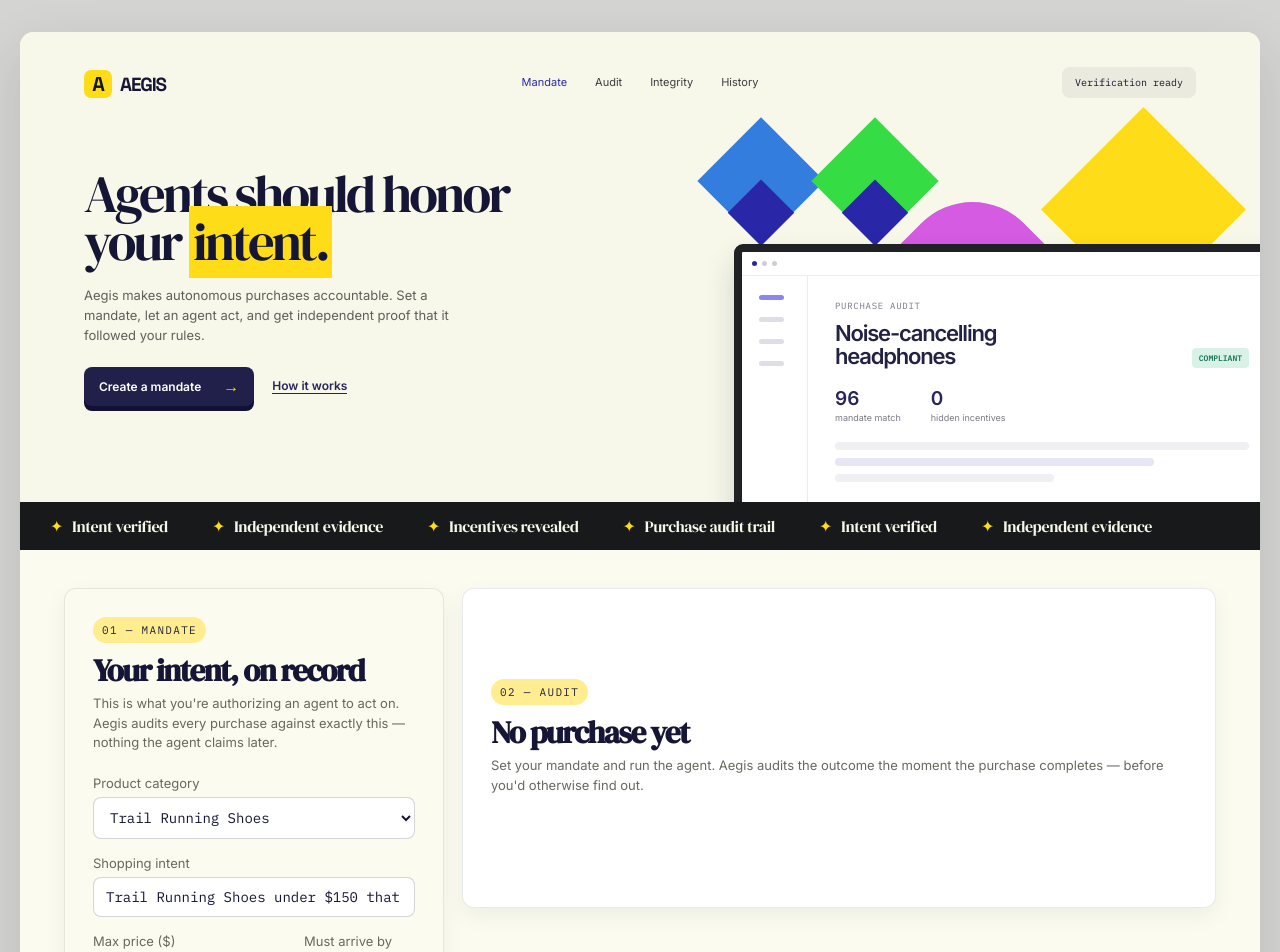
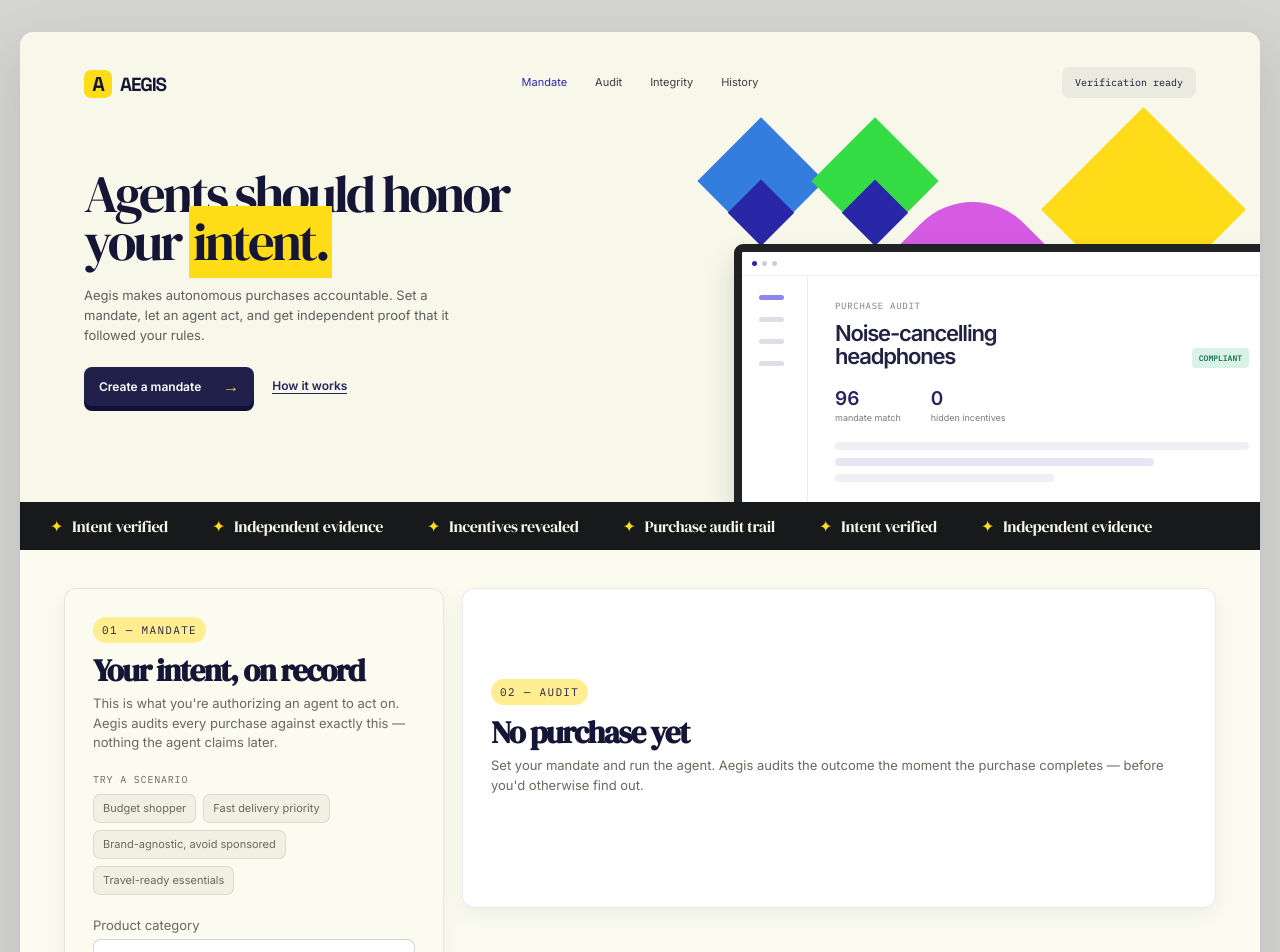
Before and after one commit to THISHA-SAMPATH/aegis-compliance-auditor, a React (Vite) app: page / in a window 1280 px wide. Shown: the top 952 px of the page. Built offline with nearby package versions, Linux system fonts and the light colour scheme.

Commit message:
Mandate presets for fast demo switching

```diff
--- a/src/App.css
+++ b/src/App.css
@@ -134,6 +134,47 @@
   font-size: 14px;
   line-height: 1.5;
   margin: 0 0 22px;
+}
+
+.mandate-presets {
+  margin: -2px 0 22px;
+}
+
+.preset-label {
+  display: block;
+  margin-bottom: 8px;
+  color: var(--text-dim);
+  font-size: 10px;
+  letter-spacing: 0.08em;
+  text-transform: uppercase;
+}
+
+.preset-buttons {
+  display: flex;
+  flex-wrap: wrap;
+  gap: 7px;
+}
+
+.preset-btn {
+  padding: 7px 9px;
+  border: 1px solid var(--line);
+  border-radius: 7px;
+  background: var(--paper-dim);
+  color: var(--text-dim);
+  font-size: 11px;
+  line-height: 1.2;
+  transition: background 0.15s ease, border-color 0.15s ease, color 0.15s ease;
+}
+
+.preset-btn:hover {
+  border-color: #7f7bdc;
+  color: #2926a8;
+}
+
+.preset-btn.active {
+  border-color: #2926a8;
+  background: #2926a8;
+  color: #ffffff;
 }
 
 .field {
--- a/src/components/MandateBuilder.jsx
+++ b/src/components/MandateBuilder.jsx
@@ -1,6 +1,15 @@
-import { CATEGORIES, createCategoryQuery } from '../data/marketplace';
+import { CATEGORIES, createCategoryQuery, INTENT_PRESETS } from '../data/marketplace';
 
 export default function MandateBuilder({ intent, setIntent, bias, setBias, onRun, running, liveMode }) {
+  const activePreset = INTENT_PRESETS.find(({ intent: preset }) => (
+    preset.category === intent.category
+    && preset.query === intent.query
+    && preset.maxPrice === intent.maxPrice
+    && preset.mustArriveBy === intent.mustArriveBy
+    && preset.preference === intent.preference
+    && preset.avoidSponsored === intent.avoidSponsored
+  ))?.id;
+
   return (
     <section className="panel mandate">
       <div className="panel-eyebrow">01 — Mandate</div>
@@ -9,6 +18,23 @@ export default function MandateBuilder({ intent, setIntent, bias, setBias, onRun
         This is what you're authorizing an agent to act on. Aegis audits every
         purchase against exactly this — nothing the agent claims later.
       </p>
+
+      <div className="mandate-presets" aria-label="Mandate presets">
+        <span className="preset-label mono">Try a scenario</span>
+        <div className="preset-buttons">
+          {INTENT_PRESETS.map((preset) => (
+            <button
+              key={preset.id}
+              className={`preset-btn ${activePreset === preset.id ? 'active' : ''}`}
+              type="button"
+              aria-pressed={activePreset === preset.id}
+              onClick={() => setIntent({ ...preset.intent })}
+            >
+              {preset.label}
+            </button>
+          ))}
+        </div>
+      </div>
 
       <label className="field">
         <span>Product category</span>
--- a/src/data/marketplace.js
+++ b/src/data/marketplace.js
@@ -205,3 +205,56 @@ export const DEFAULT_INTENT = {
   preference: 'best overall match for the money',
   avoidSponsored: true,
 };
+
+// Ready-made scenarios for quickly demonstrating different agent mandates.
+// Each `intent` value deliberately follows the same shape as DEFAULT_INTENT.
+export const INTENT_PRESETS = [
+  {
+    id: 'budget-shopper',
+    label: 'Budget shopper',
+    intent: {
+      category: 'trail-running-shoes',
+      query: createCategoryQuery('trail-running-shoes', 120, 'ships-mon'),
+      maxPrice: 120,
+      mustArriveBy: 'ships-mon',
+      preference: 'best value within a firm budget',
+      avoidSponsored: true,
+    },
+  },
+  {
+    id: 'fast-delivery',
+    label: 'Fast delivery priority',
+    intent: {
+      category: 'wireless-earbuds',
+      query: createCategoryQuery('wireless-earbuds', 150, 'ships-fri'),
+      maxPrice: 150,
+      mustArriveBy: 'ships-fri',
+      preference: 'fastest eligible delivery with a strong fit',
+      avoidSponsored: false,
+    },
+  },
+  {
+    id: 'brand-agnostic',
+    label: 'Brand-agnostic, avoid sponsored',
+    intent: {
+      category: 'smart-home-speakers',
+      query: createCategoryQuery('smart-home-speakers', 130, 'ships-fri'),
+      maxPrice: 130,
+      mustArriveBy: 'ships-fri',
+      preference: 'best overall fit regardless of brand',
+      avoidSponsored: true,
+    },
+  },
+  {
+    id: 'travel-ready',
+    label: 'Travel-ready essentials',
+    intent: {
+      category: 'travel-backpacks',
+      query: createCategoryQuery('travel-backpacks', 145, 'ships-fri'),
+      maxPrice: 145,
+      mustArriveBy: 'ships-fri',
+      preference: 'carry-on ready and dependable',
+      avoidSponsored: true,
+    },
+  },
+];
```
